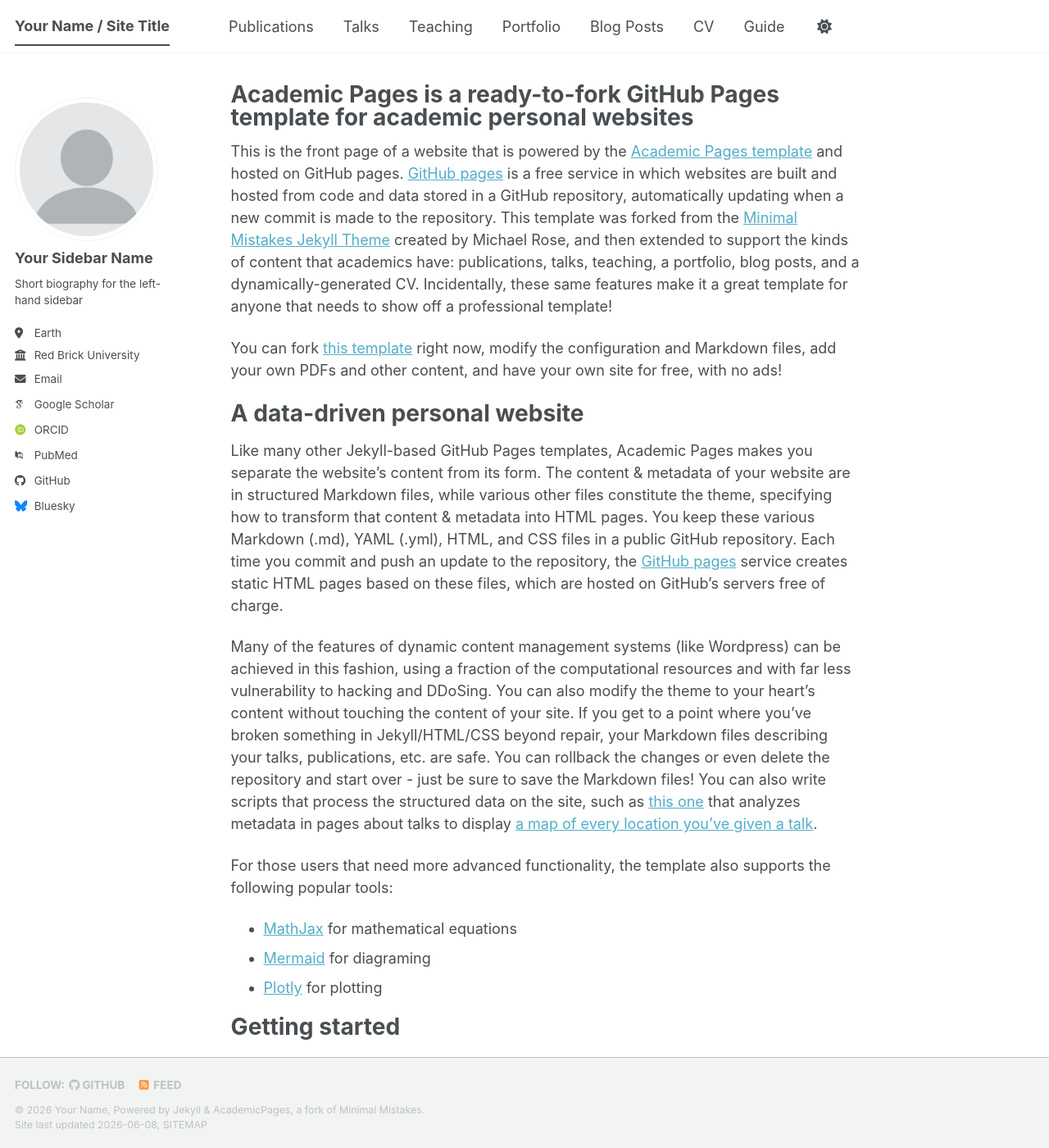
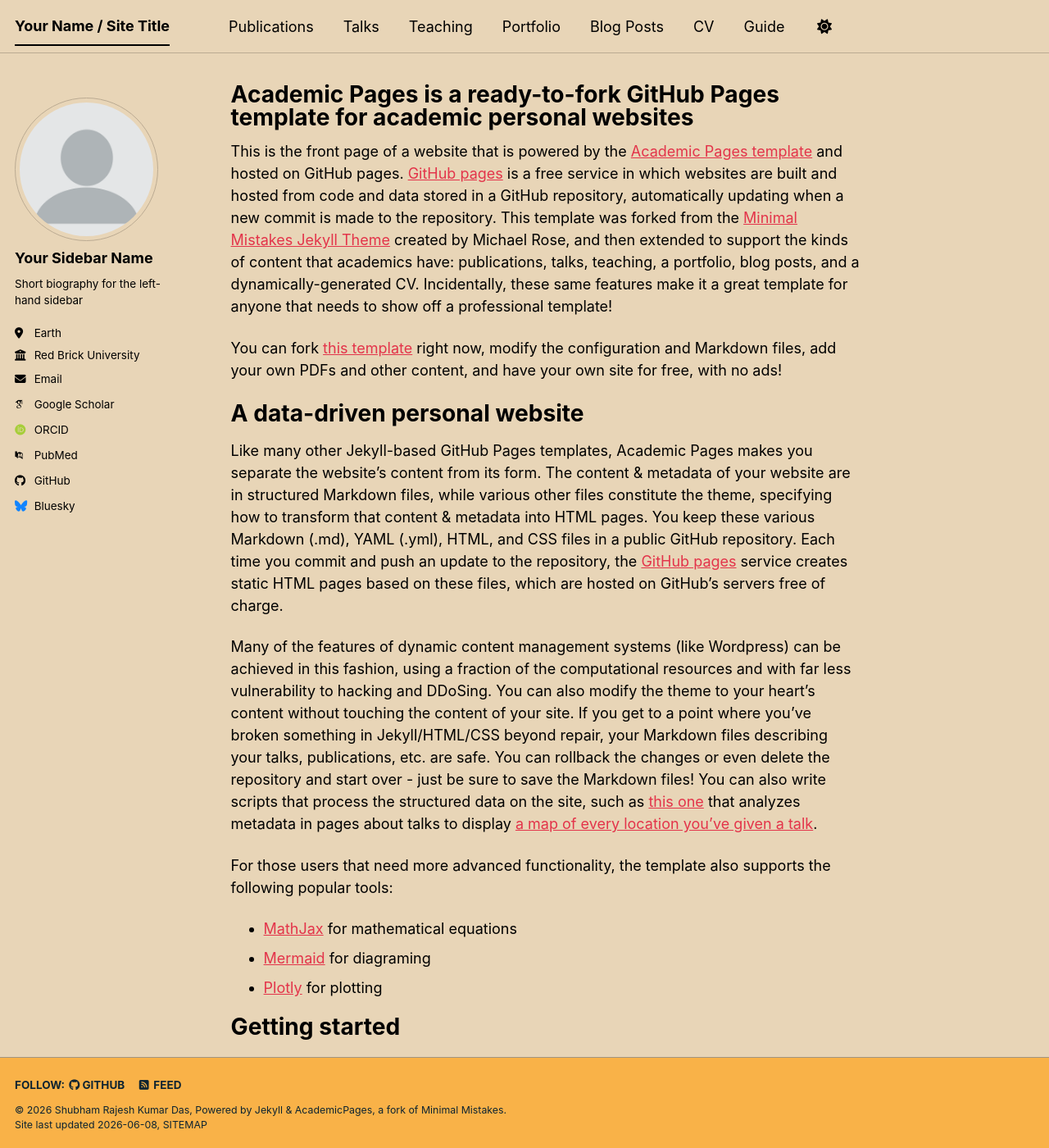
Before and after one commit to shubhamrdas/shubhamrdas.github.io, a Jekyll site: the page built from _pages/about.md, in a window 1280 px wide and 1400 px high. Shown: the whole window at 82% size. Built offline with Jekyll 4.4.1, drawn with Linux system fonts in a browser that asks for light colours; some web fonts are replaced; a script bundle is joined from its source files by our own code; library files that are not in the unit come from our copies.

Commit message:
Update _config.yml

```diff
--- a/_config.yml
+++ b/_config.yml
@@ -8,12 +8,12 @@
 
 # Basic Site Settings
 locale                   : "en-US"
-site_theme               : "default" # The available themes options are "default", "air", "sunrise", "mint", "dirt" and "contrast"
+site_theme               : "sunrise" # The available themes options are "default", "air", "sunrise", "mint", "dirt" and "contrast"
 title                    : "Your Name / Site Title"
 title_separator          : "-"
-name                     : &name "Your Name"
+name                     : &name "Shubham Rajesh Kumar Das"
 description              : &description "Your Name's academic portfolio"   # Update this with a general description of your site, this is the default if not overridden by a page
-url                      : https://academicpages.github.io # The base hostname & protocol for your site e.g. "https://[your GitHub username].github.io",
+url                      : https://shubhamrdas.github.io # The base hostname & protocol for your site e.g. "https://[your GitHub username].github.io",
                                                            # or if you already have some other page hosted on Github then use "https://[your GitHub username].github.io/[Your Repo Name]"
 baseurl                  : "" # the subpath of your site, e.g. "/blog"
 repository               : "academicpages/academicpages.github.io"
```
